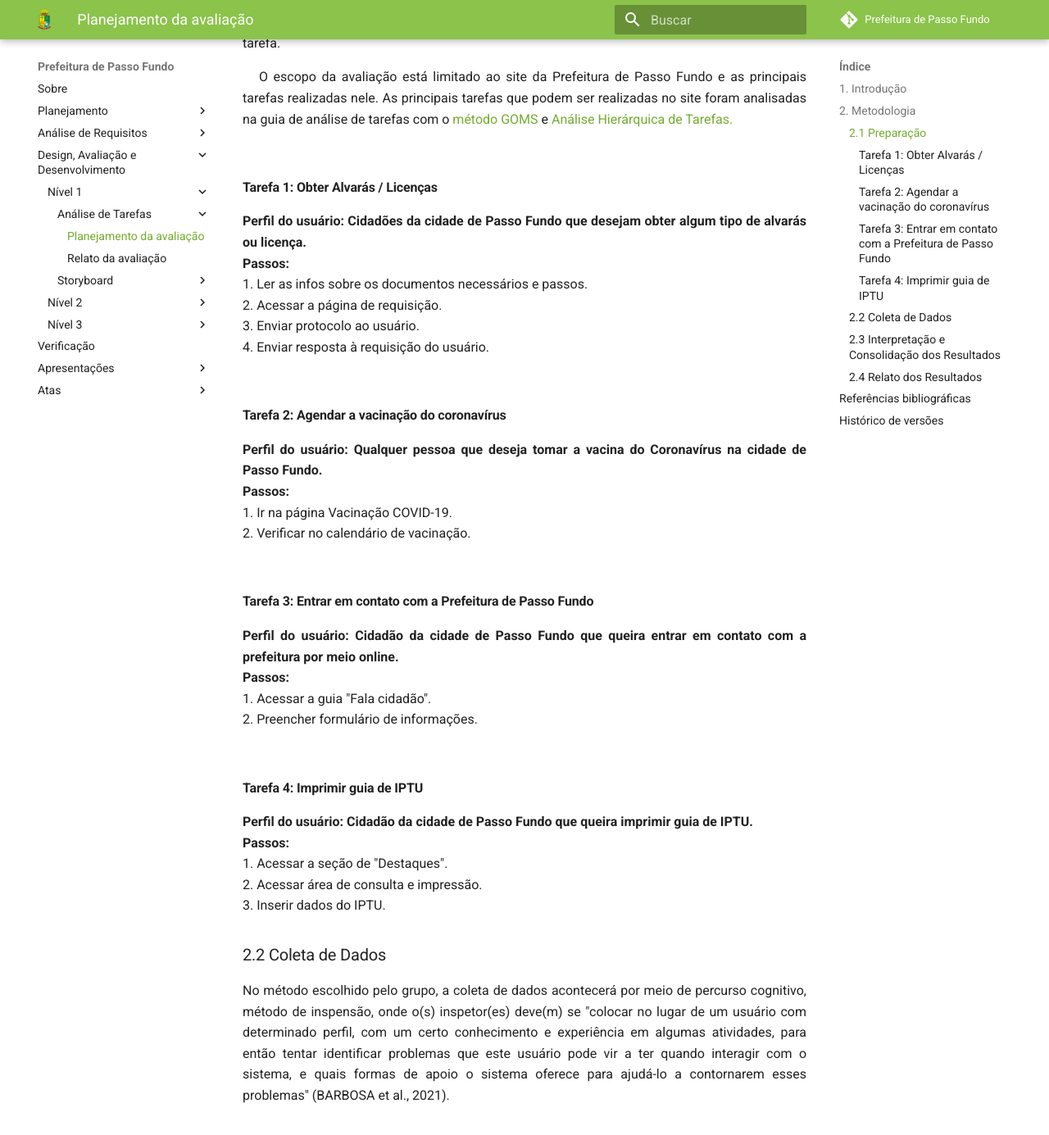
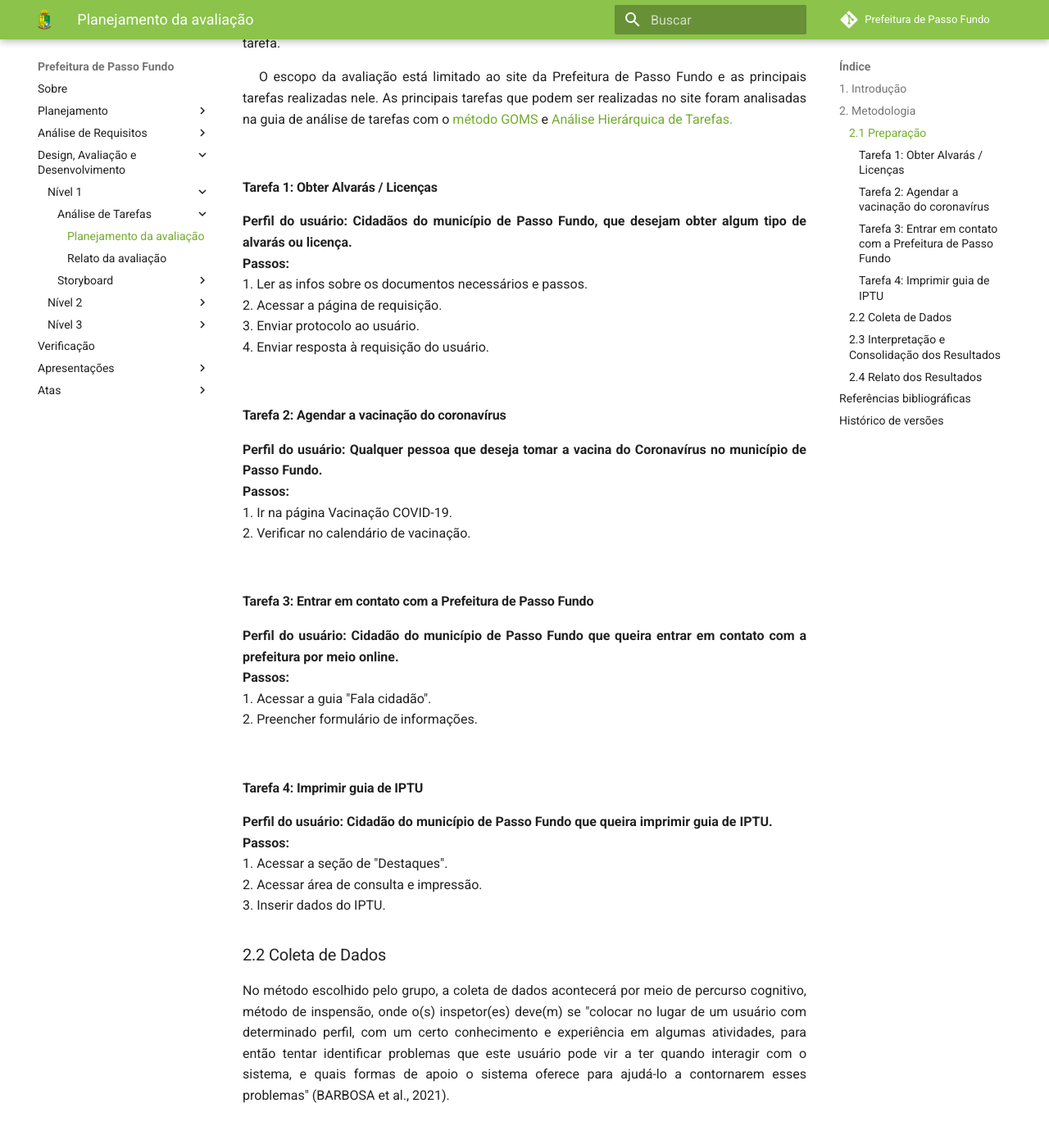
Before and after one commit to Interacao-Humano-Computador/2021.2-Prefeitura-de-Passo-Fundo, an MkDocs documentation site: the page built from docs/DesignAvaliacaoDesenvolvimento/Nivel1/AnaliseTarefas/PlanejamentoAnaliseTarefas.md, in a window 1280 px wide and 1400 px high, scrolled down 878 px. Shown: the top 1385 px of the window at 82% size. Built offline with MkDocs 1.6.1 and Material for MkDocs 9.7.7, drawn with Linux system fonts in a browser that asks for light colours; comment, search, counter and statistics services are not loaded.

Commit message:
#52 Correções

```diff
--- a/docs/DesignAvaliacaoDesenvolvimento/Nivel1/AnaliseTarefas/PlanejamentoAnaliseTarefas.md
+++ b/docs/DesignAvaliacaoDesenvolvimento/Nivel1/AnaliseTarefas/PlanejamentoAnaliseTarefas.md
@@ -33,7 +33,7 @@
 
 #### Tarefa 1: Obter Alvarás / Licenças
 
-<div style="text-align: justify"><b>Perfil do usuário: Cidadões da cidade de Passo Fundo que desejam obter algum tipo de alvarás ou licença.</b><br>
+<div style="text-align: justify"><b>Perfil do usuário: Cidadãos do município de Passo Fundo,  que desejam obter algum tipo de alvarás ou licença.</b><br>
 <b>Passos:</b><br>
 1. Ler as infos sobre os documentos necessários e passos. <br>
 2. Acessar a página de requisição. <br>
@@ -43,7 +43,7 @@
 
 #### Tarefa 2: Agendar a vacinação do coronavírus
 
-<div style="text-align: justify"><b>Perfil do usuário: Qualquer pessoa que deseja tomar a vacina do Coronavírus na cidade de Passo Fundo.</b><br>
+<div style="text-align: justify"><b>Perfil do usuário: Qualquer pessoa que deseja tomar a vacina do Coronavírus no município de Passo Fundo.</b><br>
 <b>Passos:</b><br>
 1. Ir na página Vacinação COVID-19. <br>
 2. Verificar no calendário de vacinação. <br> </div>
@@ -51,7 +51,7 @@
 
 #### Tarefa 3:  Entrar em contato com a Prefeitura de Passo Fundo
 
-<div style="text-align: justify"><b>Perfil do usuário: Cidadão da cidade de Passo Fundo que queira entrar em contato com a prefeitura por meio online.</b><br>
+<div style="text-align: justify"><b>Perfil do usuário: Cidadão do município de Passo Fundo que queira entrar em contato com a prefeitura por meio online.</b><br>
 <b>Passos:</b><br>
 1. Acessar a guia "Fala cidadão". <br>
 2. Preencher formulário de informações. <br> </div>
@@ -60,7 +60,7 @@
 
 #### Tarefa 4: Imprimir guia de IPTU
 
-<div style="text-align: justify"><b>Perfil do usuário: Cidadão da cidade de Passo Fundo que queira imprimir guia de IPTU.</b><br>
+<div style="text-align: justify"><b>Perfil do usuário: Cidadão do município de Passo Fundo que queira imprimir guia de IPTU.</b><br>
 <b>Passos:</b><br>
 1. Acessar a seção de "Destaques". <br>
 2. Acessar área de consulta e impressão. <br>
```
